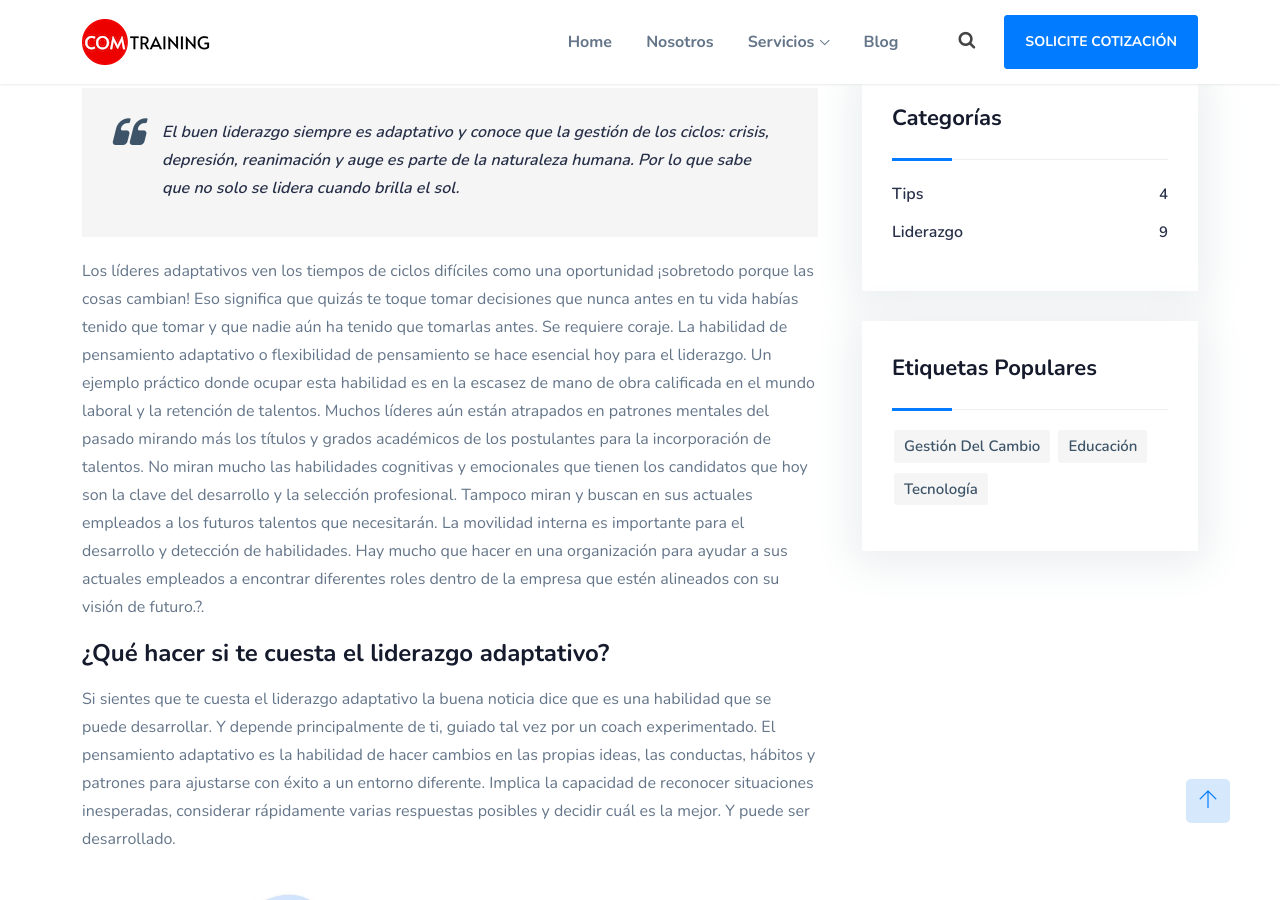
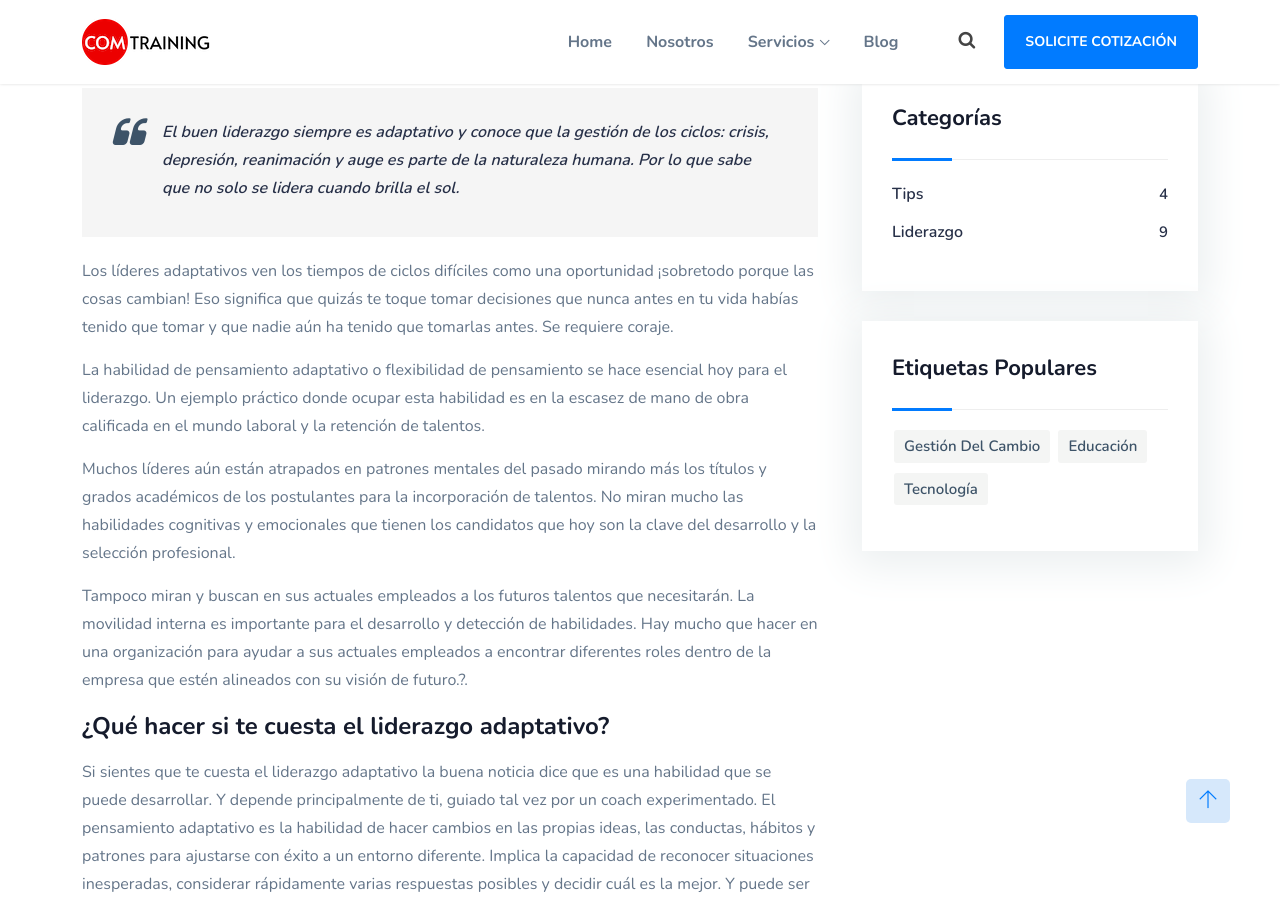
Before and after one commit to fjvalles/comtraining-landing, a Jekyll site: the page built from _posts/2022-11-19-el-liderazgo-adaptativo-para-estos-tiempos.md, in a window 1280 px wide and 900 px high, scrolled down 1073 px. Built offline with Jekyll 4.4.1, drawn with Linux system fonts in a browser that asks for light colours; a script that is not in the unit is left out; comment, search, counter and statistics services are not loaded.

```diff
--- a/_posts/2022-11-19-el-liderazgo-adaptativo-para-estos-tiempos.md
+++ b/_posts/2022-11-19-el-liderazgo-adaptativo-para-estos-tiempos.md
@@ -14,11 +14,11 @@ categories:
   </blockquote>
   <p> Los líderes adaptativos ven los tiempos de ciclos difíciles como una oportunidad ¡sobretodo porque las cosas cambian! Eso significa que quizás te toque tomar decisiones que nunca antes en tu vida habías tenido que tomar y que nadie aún ha tenido que tomarlas antes. Se requiere coraje.
 
-La habilidad de pensamiento adaptativo o flexibilidad de pensamiento se hace esencial hoy para el liderazgo. Un ejemplo práctico donde ocupar esta habilidad es en la escasez de mano de obra calificada en el mundo laboral y la retención de talentos.
+<p>La habilidad de pensamiento adaptativo o flexibilidad de pensamiento se hace esencial hoy para el liderazgo. Un ejemplo práctico donde ocupar esta habilidad es en la escasez de mano de obra calificada en el mundo laboral y la retención de talentos.</p>
 
-Muchos líderes aún están atrapados en patrones mentales del pasado mirando más los títulos y grados académicos de los postulantes para la incorporación de talentos. No miran mucho las habilidades cognitivas y emocionales que tienen los candidatos que hoy son la clave del  desarrollo y la selección profesional.
+<p>Muchos líderes aún están atrapados en patrones mentales del pasado mirando más los títulos y grados académicos de los postulantes para la incorporación de talentos. No miran mucho las habilidades cognitivas y emocionales que tienen los candidatos que hoy son la clave del  desarrollo y la selección profesional. </p>
 
-Tampoco miran y buscan en sus actuales empleados a los futuros talentos que necesitarán. La movilidad interna es importante para el desarrollo y detección de habilidades. Hay mucho que hacer en una organización para ayudar a sus actuales empleados a encontrar diferentes roles dentro de la empresa que estén alineados con su visión de futuro.?.</p>
+<p>Tampoco miran y buscan en sus actuales empleados a los futuros talentos que necesitarán. La movilidad interna es importante para el desarrollo y detección de habilidades. Hay mucho que hacer en una organización para ayudar a sus actuales empleados a encontrar diferentes roles dentro de la empresa que estén alineados con su visión de futuro.?.</p>
 
   <h4>¿Qué hacer si te cuesta el liderazgo adaptativo?</h4>
   <p>Si sientes que te cuesta el liderazgo adaptativo la buena noticia dice que es una habilidad que se puede desarrollar. Y depende principalmente de ti, guiado tal vez por un coach experimentado.
```
